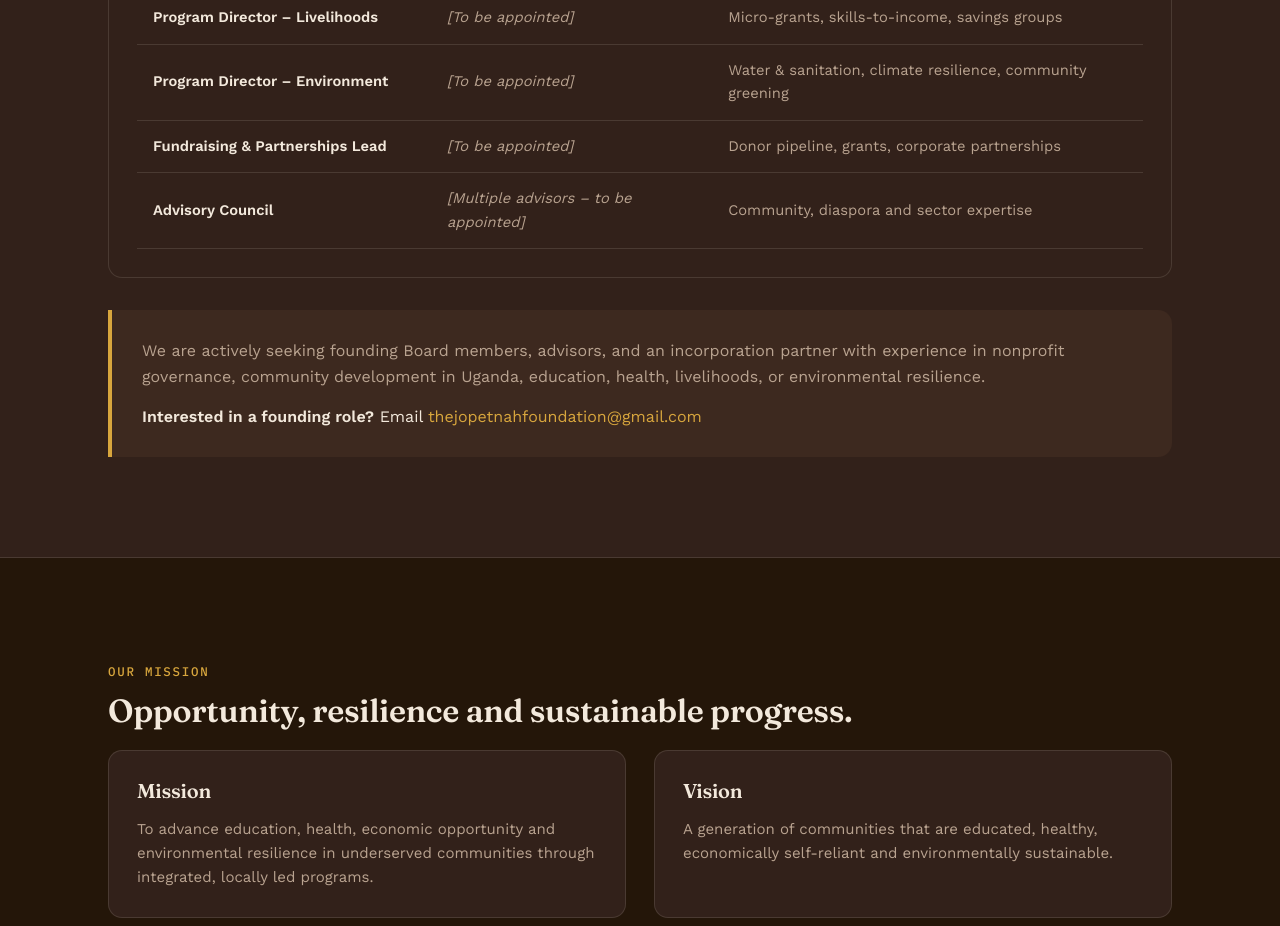
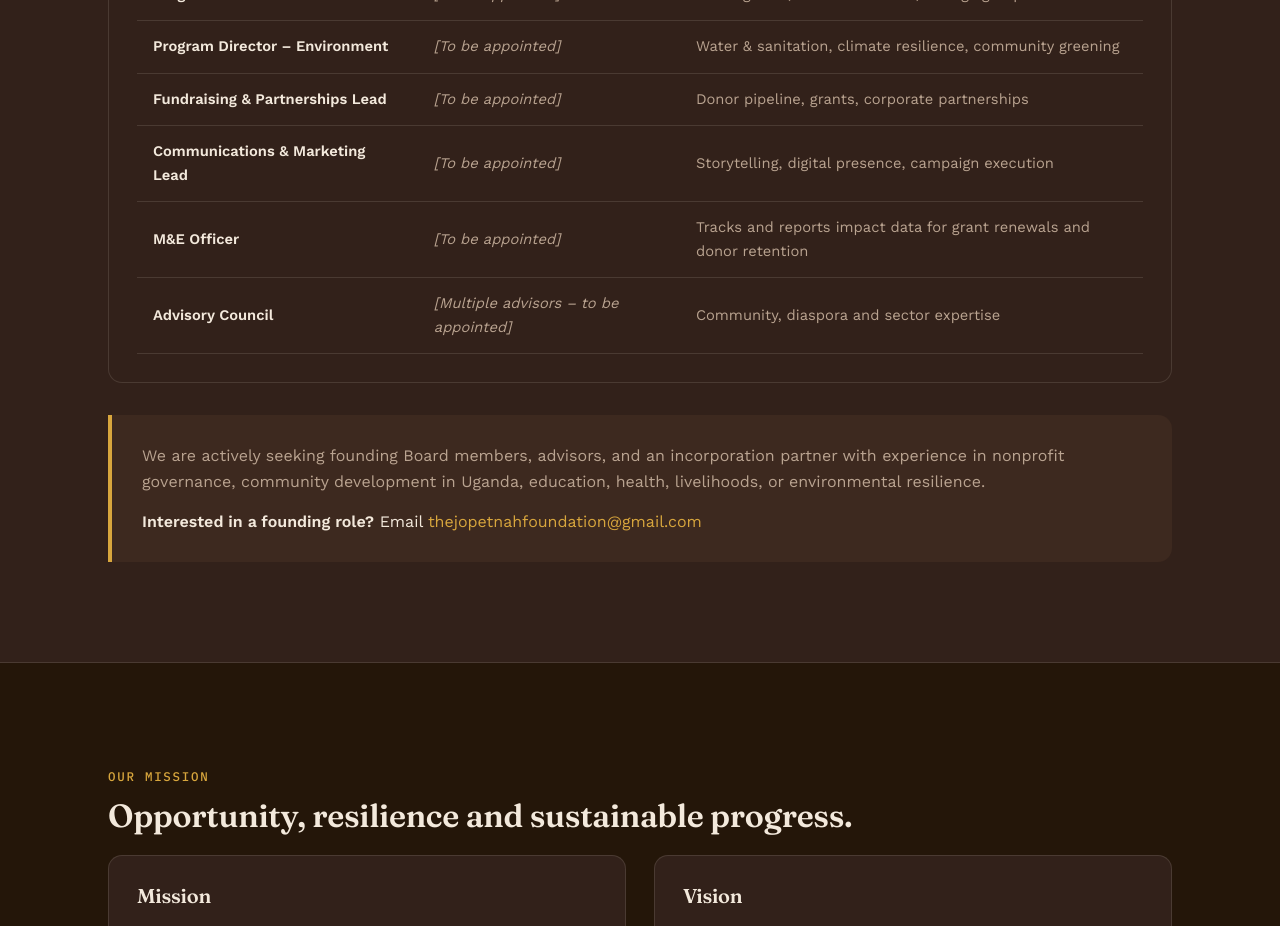
Before and after one commit to The-Jopetnah-Foundation-TJF/the-jopetnah-foundation, a plain HTML site: page about.html in a window 1280 px wide. Shown: the part 2320-3246 px from the top of the page. Drawn offline with nearby package versions, Linux system fonts and the light colour scheme.

Commit message:
Add roles for Communications Lead and M&E Officer

```diff
--- a/about.html
+++ b/about.html
@@ -479,6 +479,16 @@
             <td>Donor pipeline, grants, corporate partnerships</td>
           </tr>
           <tr>
+            <td>Communications & Marketing Lead</td>
+            <td class="placeholder">[To be appointed]</td>
+            <td>Storytelling, digital presence, campaign execution</td>
+          </tr>
+          <tr>
+            <td>M&E Officer</td>
+            <td class="placeholder">[To be appointed]</td>
+            <td>Tracks and reports impact data for grant renewals and donor retention</td>
+          </tr>
+          <tr>
             <td>Advisory Council</td>
             <td class="placeholder">[Multiple advisors – to be appointed]</td>
             <td>Community, diaspora and sector expertise</td>
```
